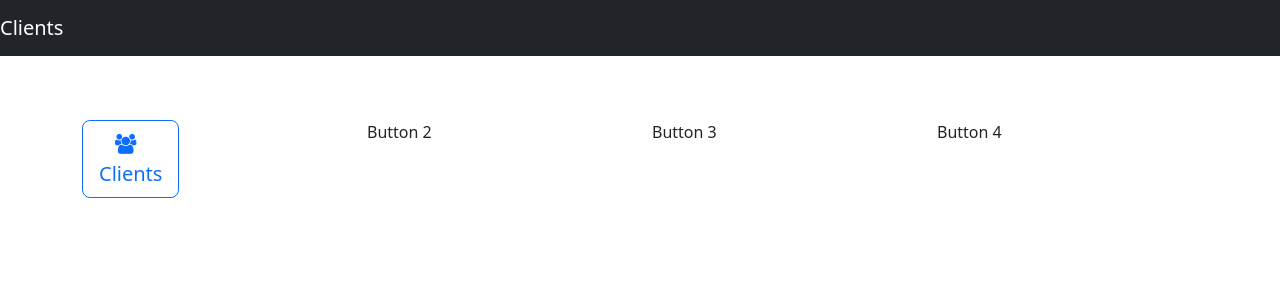
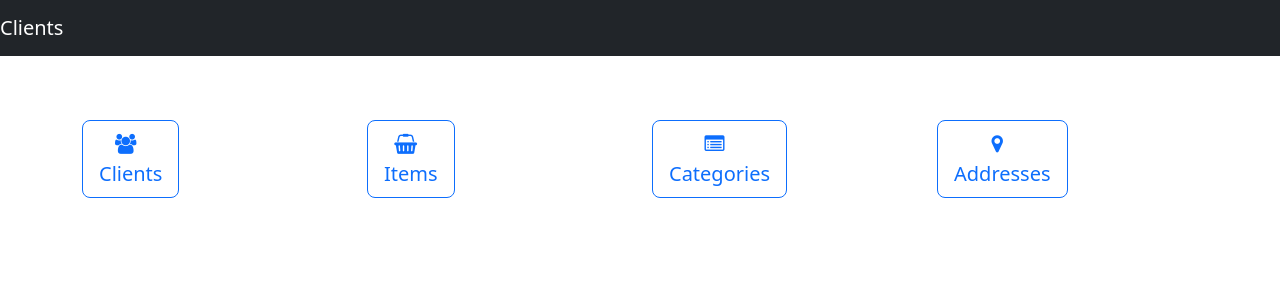
Before and after one commit to Yessenali-Yerkebulan/ClientsUI, an Angular app: page / in a window 1280 px wide. Shown: the top 300 px of the page. Built offline with nearby package versions, Linux system fonts and the light colour scheme.

Commit message:
add address, item, category icons

```diff
--- a/src/app/home/home.component.html
+++ b/src/app/home/home.component.html
@@ -9,13 +9,28 @@
         </a>
       </div>
       <div class="col-sm">
-        Button 2
+        <a href="/items"
+           role="button"
+           class="btn btn-outline-primary btn-lg btn-block text-center">
+          <span><i class="fa fa-shopping-basket "></i></span>
+          <br>Items
+        </a>
       </div>
       <div class="col-sm">
-        Button 3
+        <a href="/categories"
+           role="button"
+           class="btn btn-outline-primary btn-lg btn-block text-center">
+          <span><i class="fa fa-list-alt"></i></span>
+          <br>Categories
+        </a>
       </div>
       <div class="col-sm">
-        Button 4
+        <a href="/addresses"
+           role="button"
+           class="btn btn-outline-primary btn-lg btn-block text-center">
+          <span><i class="fa fa-map-marker"></i></span>
+          <br>Addresses
+        </a>
       </div>
     </div>
   </div>
```
